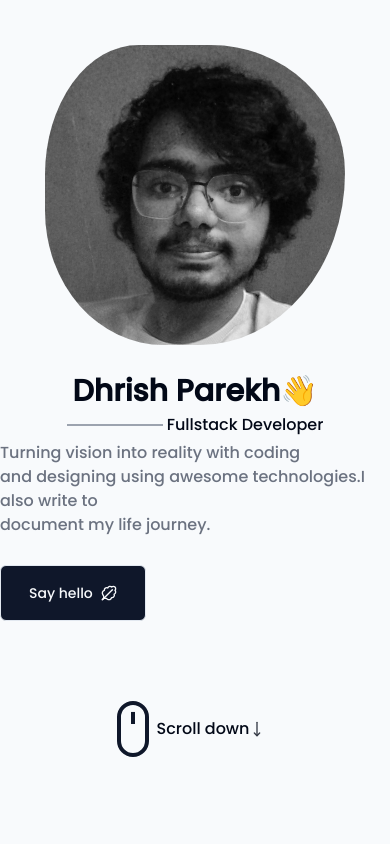
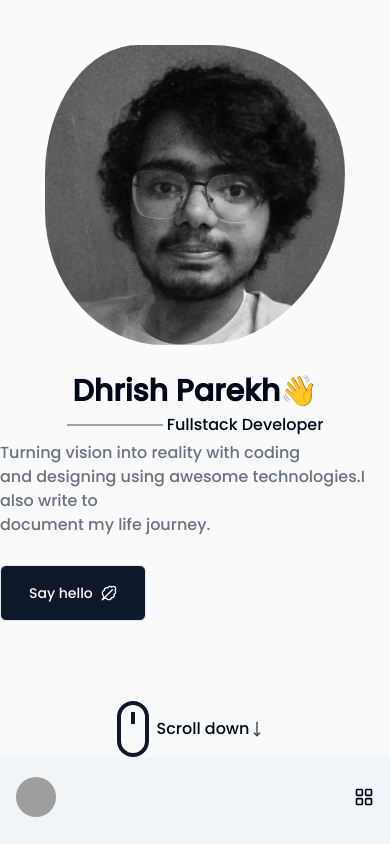
Before and after one commit to DhrishP/Portfolio_next, a Next.js app: page / in a window 390 px wide. Shown: the top 844 px of the page. Built offline with nearby package versions, Linux system fonts and the light colour scheme; grey boxes are pictures that could not be loaded.

Commit message:
added navbar for mobile

```diff
--- a/src/app/(Header)/Navbar.tsx
+++ b/src/app/(Header)/Navbar.tsx
@@ -22,8 +22,8 @@ const Navbar = () => {
         <DropdownMenu>
           <Avatar className=" ">
             <DropdownMenuTrigger>
-              <AvatarImage src="https://github.com/DhrishP.png" alt="@shadcn" />
-              <AvatarFallback>CN</AvatarFallback>
+              <AvatarImage src="https://github.com/DhrishP.png" alt="PFP" />
+              <AvatarFallback>PFP</AvatarFallback>
             </DropdownMenuTrigger>
             <DropdownMenuContent>
               <DropdownMenuLabel>My Account</DropdownMenuLabel>
--- a/src/app/page.tsx
+++ b/src/app/page.tsx
@@ -5,6 +5,7 @@ import About from './(About)/About'
 import Skill from './(Skills)/Skill'
 import Project from './(Projects)/Project'
 import Contact from './(Contact)/Contact'
+import Appfooter from '@/components/app-footer'
 
 export default function Home() {
   return (
@@ -12,6 +13,7 @@ export default function Home() {
       <div className='h-screen w-screen bg-primary-foreground'>
         <Navbar/>
         <Herobody/>
+        <Appfooter/>
       </div>
       <div className='h-full md:h-[85vh] w-screen'>
         <About/>
@@ -25,6 +27,7 @@ export default function Home() {
       <div className='h-full translate-y-24 w-screen'>
         <Contact/>
       </div>
+
     </>
   )
 }
--- /dev/null
+++ b/src/components/app-footer.tsx
@@ -0,0 +1,141 @@
+"use client";
+import React from "react";
+import { Avatar, AvatarFallback, AvatarImage } from "@/components/ui/avatar";
+
+import {
+  LayoutGrid,
+  User2,
+  Presentation,
+  Briefcase,
+  Braces,
+  GithubIcon,
+  TwitterIcon,
+  LinkedinIcon,
+  Sun,
+} from "lucide-react";
+import { Popover, PopoverContent, PopoverTrigger } from "./ui/popover";
+import Link from "next/link";
+import { useTheme } from "next-themes";
+import { Button } from "./ui/button";
+
+const Appfooter = () => {
+  const theme = useTheme();
+  return (
+    <>
+      <div className="md:hidden  w-full fixed bottom-0 z-10 ">
+        <nav className="bg-slate-100 dark:bg-slate-700 py-5 flex justify-between px-4 items-center ">
+          <div className="">
+            <Popover>
+              <PopoverTrigger>
+                <Avatar className="  ">
+                  <AvatarImage
+                    height={50}
+                    width={50}
+                    src="https://github.com/DhrishP.png  "
+                    alt="@shadcn"
+                  />
+                  <AvatarFallback>PFP</AvatarFallback>
+                </Avatar>
+                <PopoverContent className="w-[35vw]">
+                  <ul>
+                    <Link
+                      href="https://github.com/DhrishP"
+                      className="flex items-center hover:bg-primary-foreground space-x-2 border-muted border rounded px-1 mb-2 cursor-pointer py-2   "
+                    >
+                      <GithubIcon className="h-4 w-4" />
+                      <h3>Github</h3>
+                    </Link>
+                    <Link
+                      href="https://twitter.com/PDhrish"
+                      className="flex items-center hover:bg-primary-foreground space-x-2 border-muted border rounded px-1 mb-2 cursor-pointer py-2   "
+                    >
+                      <TwitterIcon className="h-4 w-4" />
+                      <h3>Twitter</h3>
+                    </Link>
+                    <Link
+                      href=""
+                      className="flex items-center hover:bg-primary-foreground space-x-2 border-muted border rounded px-1 mb-2 cursor-pointer py-2   "
+                    >
+                      <LinkedinIcon className="h-4 w-4" />
+                      <h3>Linkedin</h3>
+                    </Link>
+                  </ul>
+                </PopoverContent>
+              </PopoverTrigger>
+            </Popover>
+          </div>
+          <div>
+            <Popover>
+              <PopoverTrigger>
+                <LayoutGrid className="h-5 w-5 cursor-pointer" />
+              </PopoverTrigger>
+              <PopoverContent className="w-[90vw] mb-3 bg-slate-100 dark:bg-slate-700   ">
+                {" "}
+                <ul className="grid grid-cols-2 gap-2 ">
+                  <a
+                    href="#contact"
+                    className="p-5 rounded-md bg-secondary border flex space-x-2 items-center   "
+                  >
+                    <User2 className="h-5 w-5" />
+                    <h3>Contact</h3>
+                  </a>
+                  <a
+                    href="#about"
+                    className="p-5 rounded-md bg-secondary border flex space-x-2 items-center   "
+                  >
+                    <Briefcase className="h-5 w-5" />
+                    <h3>Services</h3>
+                  </a>
+                  <a
+                    href="#skills"
+                    className="p-5 rounded-md bg-secondary border flex space-x-2 items-center   "
+                  >
+                    <Braces className="h-5 w-5" />
+                    <h3>Skills</h3>
+                  </a>
+                  <a
+                    href="#projects"
+                    className="p-5 rounded-md bg-secondary border flex space-x-2 items-center   "
+                  >
+                    <Presentation className="h-5 w-5" />
+                    <h3>Projects</h3>
+                  </a>
+                  <li className="col-span-2">
+                    {theme.theme === "dark" ? (
+                      <>
+                        <Button
+                          onClick={() => theme.setTheme("light")}
+                          className="p-5 rounded-md bg-secondary border flex space-x-2 items-center w-full  "
+                        >
+                          <Sun  className="h-5 w-5 text-primary hover:text-secondary " />
+                          <h3 className="text-primary hover:text-secondary">
+                            Light
+                          </h3>
+                        </Button>
+                      </>
+                    ) : (
+                      <>
+                        {" "}
+                        <Button
+                          onClick={() => theme.setTheme("dark")}
+                          className="p-5 rounded-md  bg-secondary border flex space-x-2 items-center w-full  "
+                        >
+                          <Sun className="h-5 w-5 text-primary hover:text-white " />
+                          <h3 className="text-primary hover:text-white ">
+                            Dark theme
+                          </h3>
+                        </Button>
+                      </>
+                    )}
+                  </li>
+                </ul>
+              </PopoverContent>
+            </Popover>
+          </div>
+        </nav>
+      </div>
+    </>
+  );
+};
+
+export default Appfooter;
--- a/src/components/ui/card.tsx
+++ b/src/components/ui/card.tsx
@@ -70,7 +70,7 @@ const CardFooter = React.forwardRef<
 >(({ className, ...props }, ref) => (
   <div
     ref={ref}
-    className={cn(" flex items-center p-6 pt-0", className)}
+    className={cn("flex items-center p-6 pt-0", className)}
     {...props}
   />
 ))
```
Also changed, not shown: src/app/(Contact)/Contact.tsx (+73 -29 lines). Lines whose indentation alone changed are shown as unchanged.
